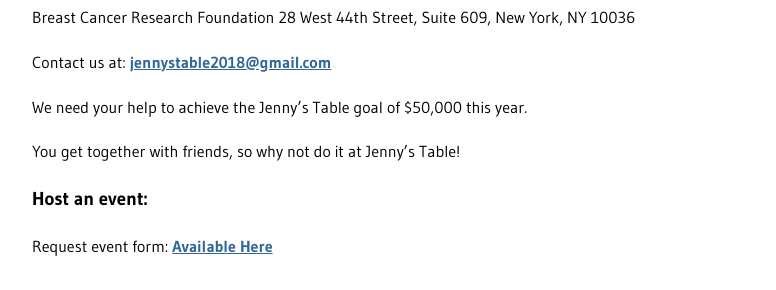
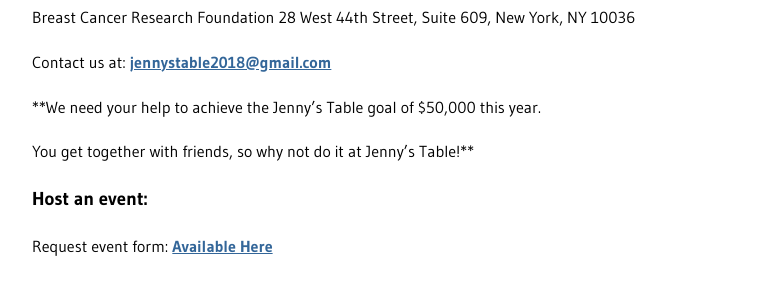
Before and after one commit to jennystable/website, a Jekyll site: the page built from index.markdown, in a window 1280 px wide and 900 px high, scrolled down 1784 px. Shown: the part 573-863 px from the top of the window, without its empty margins (248-1024 px from the left). Built offline with Jekyll 4.4.1, drawn with Linux system fonts in a browser that asks for light colours.

```diff
--- a/index.markdown
+++ b/index.markdown
@@ -68,9 +68,9 @@ The Breast Cancer Research Foundation
 
 Contact us at: <a href="mailto:jennystable2018@gmail.com" style="color: #336699; font-weight: bold;">jennystable2018@gmail.com</a>
 
-We need your help to achieve the Jenny's Table goal of $50,000 this year.
+**We need your help to achieve the Jenny's Table goal of $50,000 this year.
 
-You get together with friends, so why not do it at Jenny's Table!
+You get together with friends, so why not do it at Jenny's Table!**
 
 ### Host an event:
 
```
